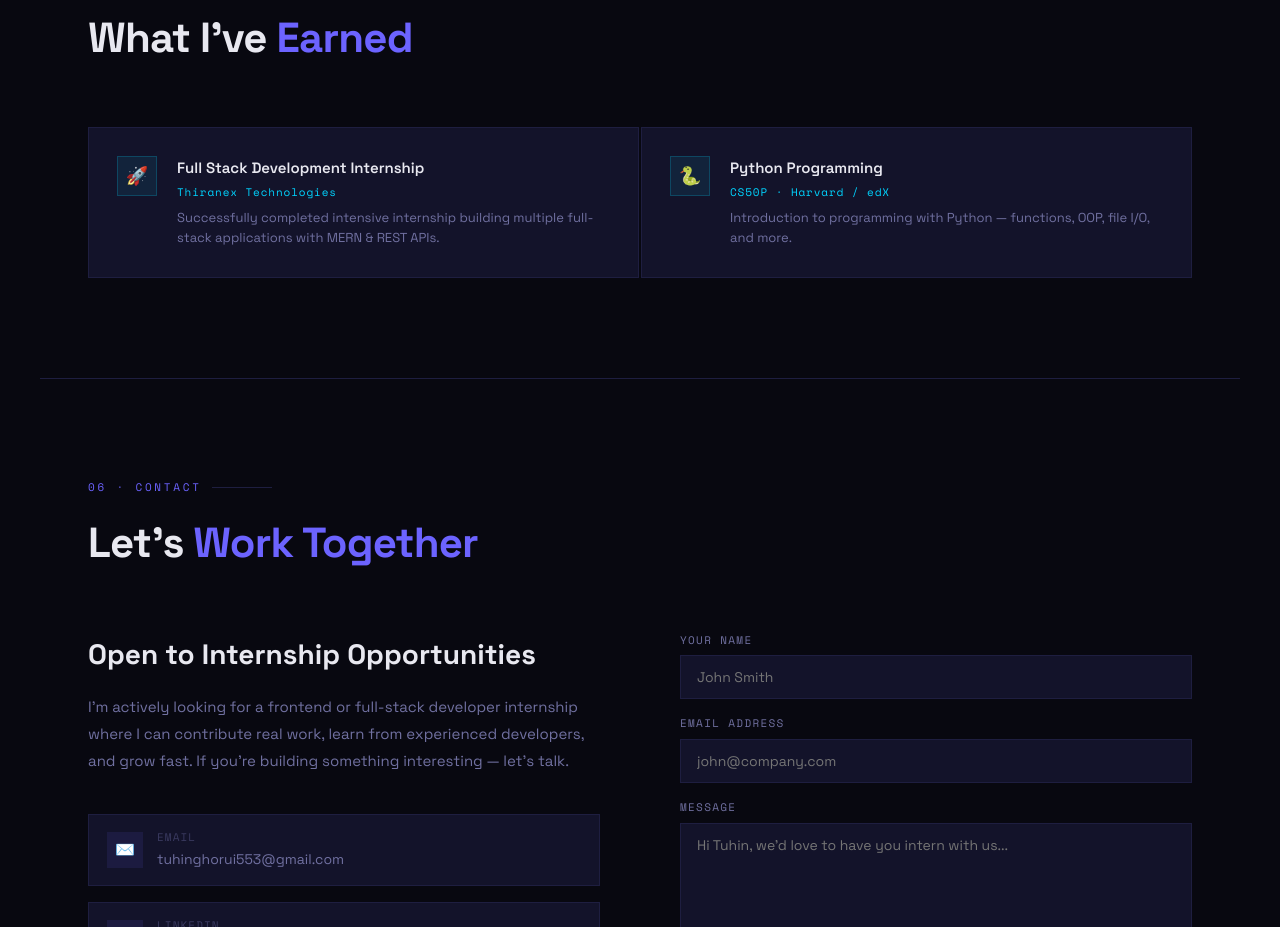
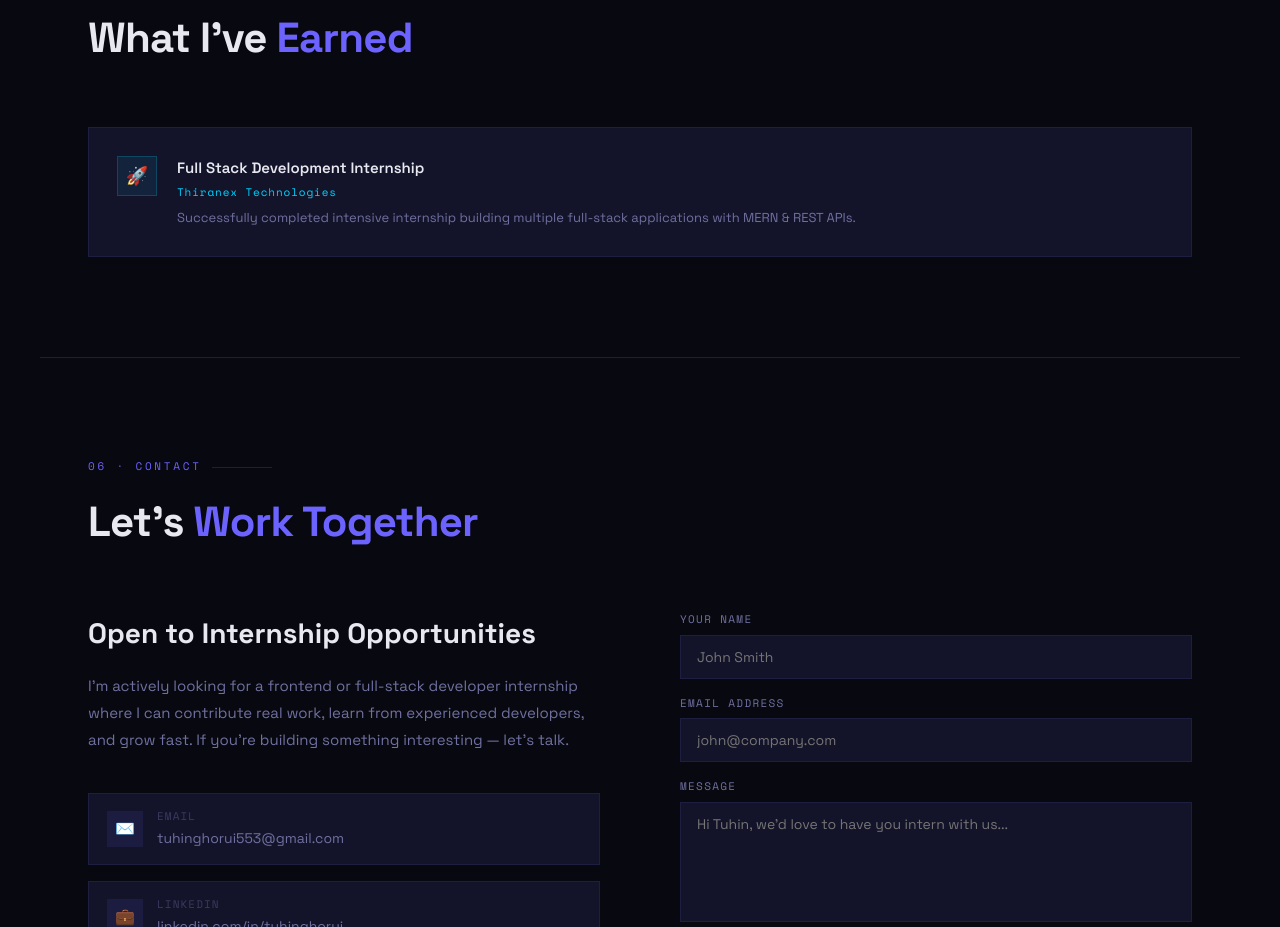
Before and after one commit to tuhin-ghorui/tuhin-portfolio, a plain HTML site: page index.html in a window 1280 px wide. Shown: the part 4640-5567 px from the top of the page. Drawn offline with nearby package versions, Linux system fonts and the light colour scheme.

Commit message:
python course certificate removed

```diff
--- a/index.html
+++ b/index.html
@@ -1078,15 +1078,6 @@
       </div>
     </div>
 
-    <div class="cert-card">
-      <div class="cert-icon">🐍</div>
-      <div class="cert-body">
-        <div class="cert-name">Python Programming</div>
-        <div class="cert-issuer">CS50P · Harvard / edX</div>
-        <div class="cert-desc">Introduction to programming with Python — functions, OOP, file I/O, and more.</div>
-      </div>
-    </div>
-
   </div>
 </section>
 
```
